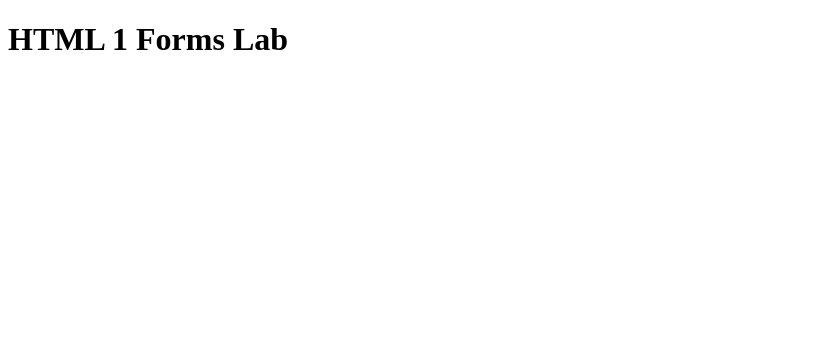
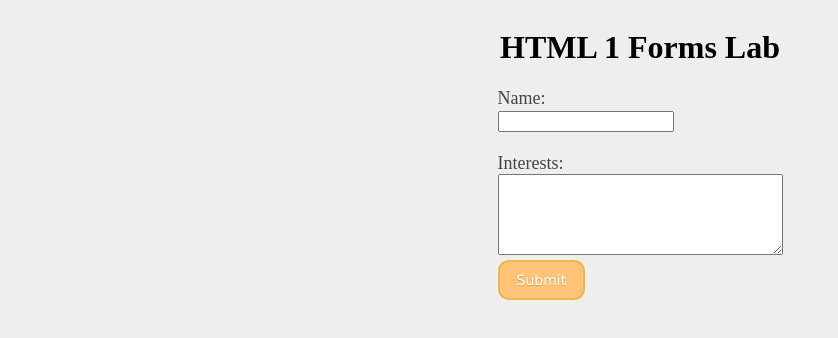
Before and after one commit to kspu0822INST377/kspu0822INST377.github.io, a plain HTML site: page lab_6/index.html in a window 1280 px wide. Shown: the whole page, without its empty margins (0-838 px from the left). Drawn offline with Linux system fonts and the light colour scheme.

Commit message:
lab_6 fin

```diff
--- a/assignment_2/main.js
+++ b/assignment_2/main.js
@@ -6,10 +6,10 @@ btn.addEventListener('click', shadeChange);
 const overlay = document.querySelector('.overlay');
 
 /* Looping through images */
-for(var current = 1 ; current <= 5 ; ++current)
+for(var current = 0 ; current < 5 ; ++current)
 {
     var targetImage = document.createElement('img');
-    targetImage.setAttribute('src', 'images/pic' + current + '.jpg');
+    targetImage.setAttribute('src', 'images/pic' + (current+1) + '.jpg');
     thumbBar.appendChild(targetImage);
 
     targetImage.addEventListener('click', zoomImage);
--- a/lab_4/style.css
+++ b/lab_4/style.css
@@ -41,11 +41,15 @@ body {
     background: #fefefe;
     border: 1px dashed #ccc;
     margin: 25px;
-
   }
 
   .wrapper div {
     border-radius: 14px;
+  }
+
+  form li + li {
+    margin-top: 1em;
+    font-family: Arial, Helvetica, sans-serif;
   }
 
   .header {
--- a/lab_6/form_styles.css
+++ b/lab_6/form_styles.css
@@ -4,12 +4,53 @@ form {
 
 label {
 
+    font : 'Aerial';
 }
 
 input, textarea {
-
+    font-family: 'Courier New', Courier, monospace;
 }
 
 ul {
+    font-size: 18px;
+    color: #444;
+    list-style: none;
+    padding: 0;
+    margin: 0;
+}
 
+body{
+    background : #eee;
+    align-items: center;
 }
+
+.wrapper, .content{
+    min-height: 100%;
+    display: flex;
+    justify-content: flex-start;
+    align-items: center;
+    flex-wrap: wrap;
+    flex-direction: column;
+    align-items: center;
+  }
+
+button {
+    background-color: #ffc477;
+    -moz-border-radius: 11px;
+    -webkit-border-radius: 11px;
+    border-radius: 11px;
+    border: 2px solid #eeb44f;
+    display: inline-block;
+    cursor: pointer;
+    color: #ffffff;
+    font-family: Verdana;
+    font-size: 14px;
+    padding: 10px 17px;
+    text-decoration: none;
+    text-shadow: 0px 1px 1px #cc9f52;
+}
+
+button:hover {
+    background-color: coral;
+    border: 2px solid rgb(216, 91, 46);
+  }
--- a/lab_6/index.html
+++ b/lab_6/index.html
@@ -2,6 +2,7 @@
 <html lang="en">
   <head>
     <title>Forms Lab</title>
+    <link rel="stylesheet" type="text/css" href="./form_styles.css">
   </head>
   <body>
     <div class="wrapper">
@@ -11,5 +12,26 @@
         </div>
       </div>
     </div>
+
+    <div class="content">
+      <form action="https://nameless-thicket-21836.herokuapp.com/lab" method="post">
+        <ul>
+         <li>
+           <label for="name">Name:</label>
+           <br>
+           <input type="text" id="name" name="user_name">
+         </li>
+         <br>
+         <li>
+           <label for="Interests">Interests:</label>
+           <br>
+           <textarea id="msg" name="user_message" rows="5" cols="33"></textarea>
+         </li>
+         <li class="button">
+          <button type="submit">Submit</button>
+         </li>
+        </ul>
+      </form>
+    </div>
   </body>
 </html>
```
